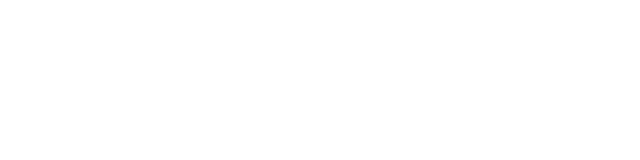
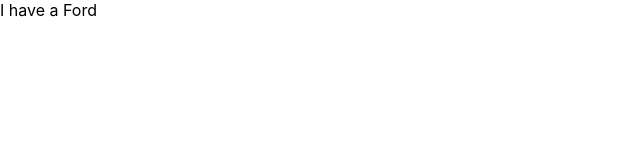
Before and after one commit to Josip1234/CarWiki, a React (Create React App) app in the folder car-wiki/: page / in a window 1280 px wide. Shown: the top 160 px of the page, without its empty margins (0-640 px from the left). Built offline with nearby package versions, Linux system fonts and the light colour scheme.

Commit message:
Update index.js

```diff
--- a/car-wiki/src/index.js
+++ b/car-wiki/src/index.js
@@ -8,6 +8,9 @@ import reportWebVitals from './reportWebVitals';
 class Car{
   constructor(name){
     this.brand=name;
+  }
+  present(){
+    return 'I have a '+this.brand;
   }
 }
 
@@ -37,6 +40,7 @@ root.render(
   //myCar.brand
    //welc
    //anothermsg.message
+   myCar.present()
 );
 
 
```
